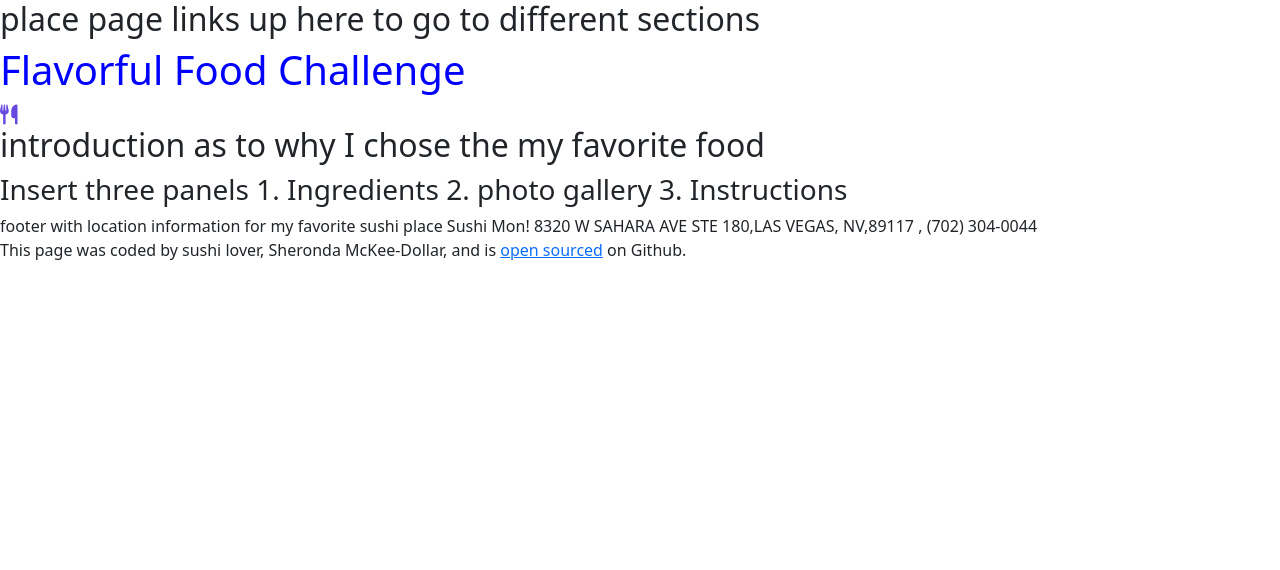
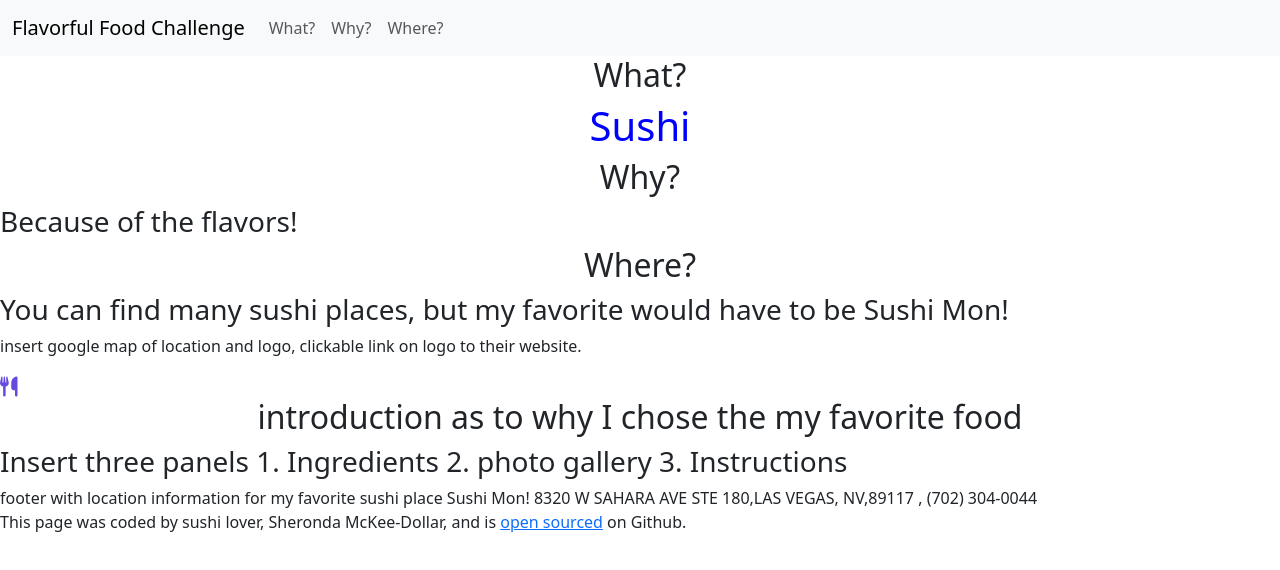
Before and after one commit to SherondaMD/FlavorfulFoodChallenge, a plain HTML site: page index.html in a window 1280 px wide. Drawn offline with nearby package versions, Linux system fonts and the light colour scheme.

Commit message:
Adding more base information to file, included basic navbar, css, text to be changed.

```diff
--- a/index.html
+++ b/index.html
@@ -20,11 +20,37 @@
   <style>
     h1 {
       color: blue;
+      text-align: center;
     }
+
+    h2 {
+      text-align: center;
+    }
+
   </style>
   <body>
-    <h2>place page links up here to go to different sections</h2>
-    <h1>Flavorful Food Challenge</h1>
+    <nav class="navbar navbar-expand-lg bg-body-tertiary">
+  <div class="container-fluid">
+    <a class="navbar-brand" href="#">Flavorful Food Challenge</a>
+    <button class="navbar-toggler" type="button" data-bs-toggle="collapse" data-bs-target="#navbarNavAltMarkup" aria-controls="navbarNavAltMarkup" aria-expanded="false" aria-label="Toggle navigation">
+      <span class="navbar-toggler-icon"></span>
+    </button>
+    <div class="collapse navbar-collapse" id="navbarNavAltMarkup">
+      <div class="navbar-nav">
+        <a class="nav-link" aria-current="page" href="#">What?</a>
+        <a class="nav-link" href="#">Why?</a>
+        <a class="nav-link" href="#">Where?</a>
+      </div>
+    </div>
+  </div>
+</nav>
+<h2>What?</h2>
+    <h1>Sushi</h1>
+    <h2>Why?</h2>
+    <h3>Because of the flavors!</h3>
+    <h2>Where?</h2>
+    <h3>You can find many sushi places, but my favorite would have to be Sushi Mon!</h3>
+    <p>insert google map of location and logo, clickable link on logo to their website.</p>
     <i class="fa-solid fa-utensils fa-bounce fa-lg" style="color: #6749df"></i>
     <h2>introduction as to why I chose the my favorite food</h2>
     <h3>Insert three panels 1. Ingredients 2. photo gallery 3. Instructions</h3>
```
